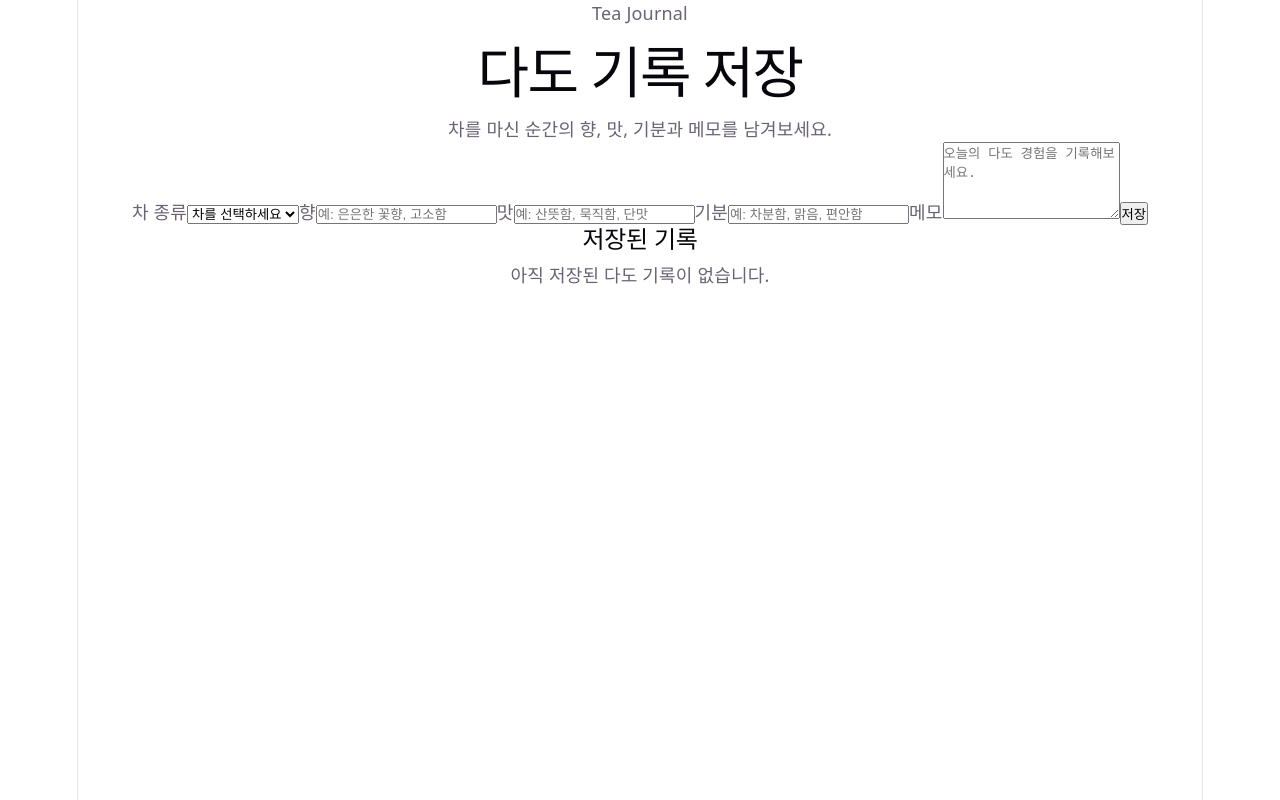
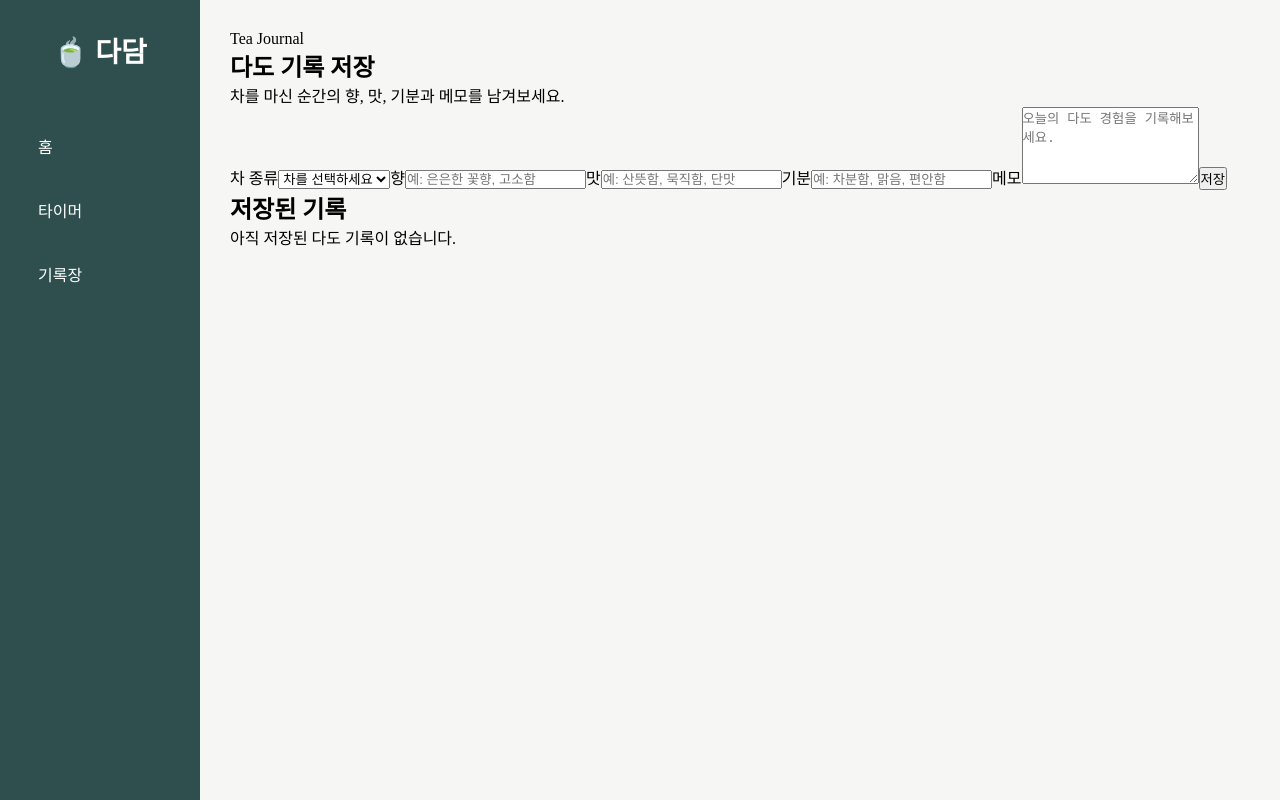
Before and after one commit to Woojiyeong/Dadam, a React (Vite) app: page /record in a window 1280 px wide. Built offline with nearby package versions, Linux system fonts and the light colour scheme.

Commit message:
[Refector] :: Sidebar 연결, 라우터 수정

```diff
--- a/src/App.jsx
+++ b/src/App.jsx
@@ -18,7 +18,7 @@ function App() {
 
         <Route path="/brewing/:id" element={<BrewingGuidePage />} />
 
-        <Route path="/timer" elements={<TimerPage />} />
+        <Route path="/timer" element={<TimerPage />} />
 
         <Route path="/record" element={<TeaRecordPage />} />
       </Routes>
--- a/src/main.jsx
+++ b/src/main.jsx
@@ -1,6 +1,6 @@
 import { StrictMode } from "react";
 import { createRoot } from "react-dom/client";
-import "./index.css";
+// import "./index.css";
 import App from "./App.jsx";
 
 createRoot(document.getElementById("root")).render(
--- /dev/null
+++ b/src/pages/TeaRecordPage.css
@@ -0,0 +1,17 @@
+* {
+  margin: 0;
+  padding: 0;
+  box-sizing: border-box;
+}
+
+.layout {
+  display: flex;
+  min-height: 100vh;
+  background-color: #f6f7f4;
+}
+
+.content {
+  flex: 1;
+  padding: 30px;
+  overflow-y: auto;
+}
--- a/src/pages/TeaRecordPage.jsx
+++ b/src/pages/TeaRecordPage.jsx
@@ -1,6 +1,8 @@
 import { useEffect, useState } from "react";
 import TeaRecordForm from "../components/TeaRecordForm";
 import TeaRecordList from "../components/TeaRecordList";
+import Sidebar from "../components/Sidebar";
+import "./TeaRecordPage.css";
 
 const STORAGE_KEY = "teaRecords";
 
@@ -56,6 +58,11 @@ function TeaRecordPage() {
   };
 
   return (
+    <>
+      <div className="layout">
+        <Sidebar />
+
+        <div className="content">
           <main className="tea-record-page">
             <section className="page-intro">
               <p className="eyebrow">Tea Journal</p>
@@ -70,6 +77,9 @@ function TeaRecordPage() {
               <TeaRecordList records={records} onDelete={handleDelete} />
             </section>
           </main>
+        </div>
+      </div>
+    </>
   );
 }
 
```
Lines whose indentation alone changed are shown as unchanged.
